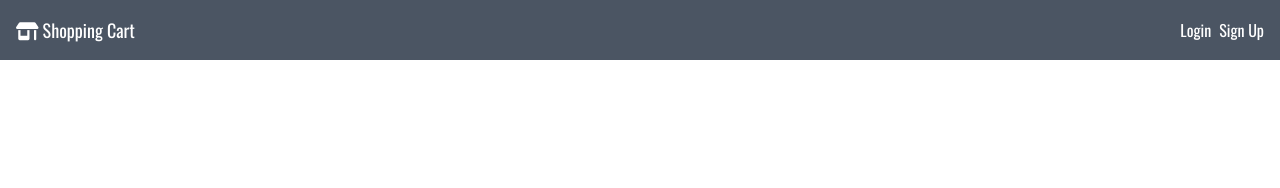
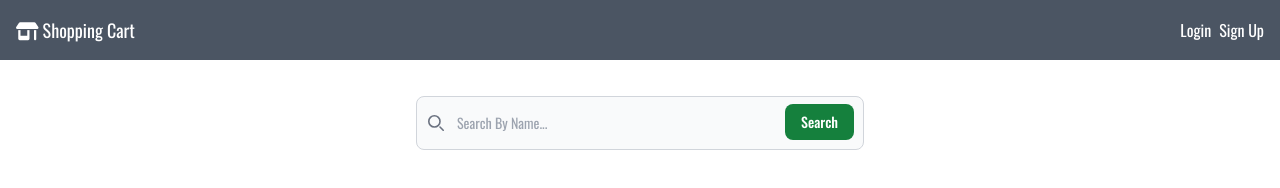
Before and after one commit to khaledradwan96/Shopping-Cart, a website: page index.html in a window 1280 px wide. Drawn offline with nearby package versions, Linux system fonts and the light colour scheme; no server answers.

Commit message:
small edit on productDetails and start search input in home

```diff
--- a/JS/home.js
+++ b/JS/home.js
@@ -51,5 +51,5 @@ function displayProducts(products){
 
 function saveItemData(id){
     localStorage.setItem('productId', id)
-    window.location = '../cartDetails.html'
+    window.location = '../productDetails.html'
 }
--- a/JS/cartDetails.js
+++ b/JS/productDetails.js
@@ -2,7 +2,6 @@ let productId = localStorage.getItem('productId')
 products = JSON.parse(localStorage.getItem('products'))
 
 let productDetails = products.filter((item)=> item.id == productId)
-console.log(productDetails)
 displayProduct(...productDetails)
 
 function displayProduct(product){
--- a/index.html
+++ b/index.html
@@ -62,7 +62,24 @@
     <!-- ==================== Home Section ==================== -->
     <section class="pt-20">
         <div class="container mx-auto p-4">
-
+            <form class="max-w-md mx-auto mb-5">
+                <label for="default-search"
+                    class="mb-2 text-sm font-medium text-gray-900 sr-only dark:text-white">Search</label>
+                <div class="relative">
+                    <div class="absolute inset-y-0 start-0 flex items-center ps-3 pointer-events-none">
+                        <svg class="w-4 h-4 text-gray-500 dark:text-gray-400" aria-hidden="true"
+                            xmlns="http://www.w3.org/2000/svg" fill="none" viewBox="0 0 20 20">
+                            <path stroke="currentColor" stroke-linecap="round" stroke-linejoin="round" stroke-width="2"
+                                d="m19 19-4-4m0-7A7 7 0 1 1 1 8a7 7 0 0 1 14 0Z" />
+                        </svg>
+                    </div>
+                    <input type="search" id="default-search"
+                        class="block w-full p-4 ps-10 text-sm text-gray-900 border border-gray-300 rounded-lg bg-gray-50 focus:ring-green-500 focus:border-green-500 dark:bg-gray-700 dark:border-gray-600 dark:placeholder-gray-400 dark:text-white dark:focus:ring-green-500 dark:focus:border-green-500"
+                        placeholder="Search By Name..." required />
+                    <button type="submit"
+                        class="text-white absolute end-2.5 bottom-2.5 bg-green-700 hover:bg-green-800 focus:ring-4 focus:outline-none focus:ring-green-300 font-medium rounded-lg text-sm px-4 py-2 dark:bg-green-600 dark:hover:bg-green-700 dark:focus:ring-green-800">Search</button>
+                </div>
+            </form>
 
             <div id="products" class="flex flex-wrap flex-col md:flex-row">
 
```
Also changed, not shown: productDetails.html (renamed from cartDetails.html, +1 -1 lines).
